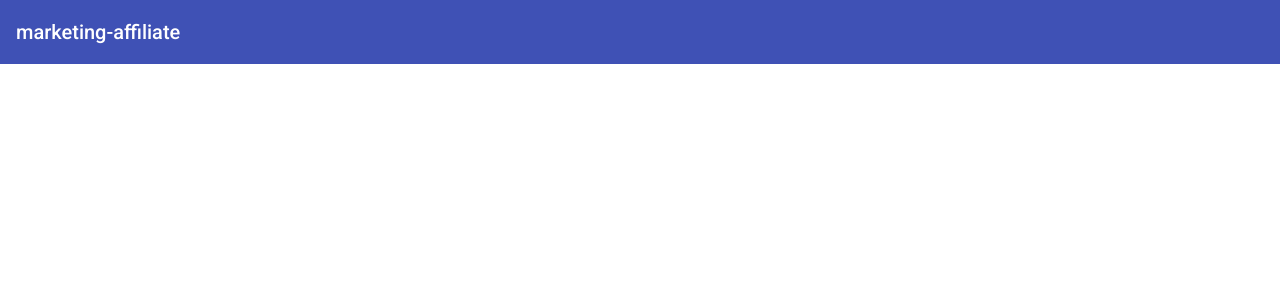
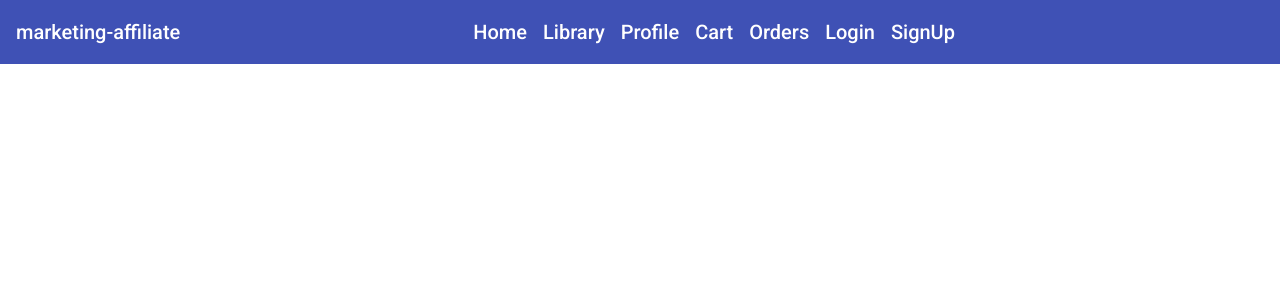
Before and after one commit to Andrew7070/MarketingAffiliate, an Angular app: page / in a window 1280 px wide. Shown: the top 300 px of the page. Built offline with nearby package versions, Linux system fonts and the light colour scheme.

Commit message:
navbar updates

```diff
--- a/src/app/app.component.html
+++ b/src/app/app.component.html
@@ -1,5 +1,35 @@
-<mat-toolbar color="primary">
-  <span>{{title}}</span>
+<mat-toolbar color="primary" class="navbar">
+  <div>{{title}}</div>
+
+
+  <div>
+    <span>Home</span>
+    <span>Library</span>
+    <span>Profile</span>
+    <span>Cart</span>
+    <span>Orders</span>
+    <span>Login</span>
+    <span>SignUp</span>
+  </div>
+
+  <div>
+    <mat-menu #menu="matMenu">
+      <button mat-menu-item>
+        <!-- <mat-icon>account_circle</mat-icon> -->
+        <span>Profile</span>
+      </button>
+      <button mat-menu-item>
+        <!-- <mat-icon>settings</mat-icon> -->
+        <span>Settings</span>
+      </button>
+      <button mat-menu-item>
+        <!-- <mat-icon>exit_to_app</mat-icon> -->
+        <span>Logout</span>
+      </button>
+
+    </mat-menu>
+
+  </div>
 </mat-toolbar>
 
 <router-outlet></router-outlet>
--- a/src/app/app.component.scss
+++ b/src/app/app.component.scss
@@ -0,0 +1,7 @@
+.navbar {
+    justify-content: space-between;
+}
+
+span {
+    padding-right: 1rem;
+}
```
